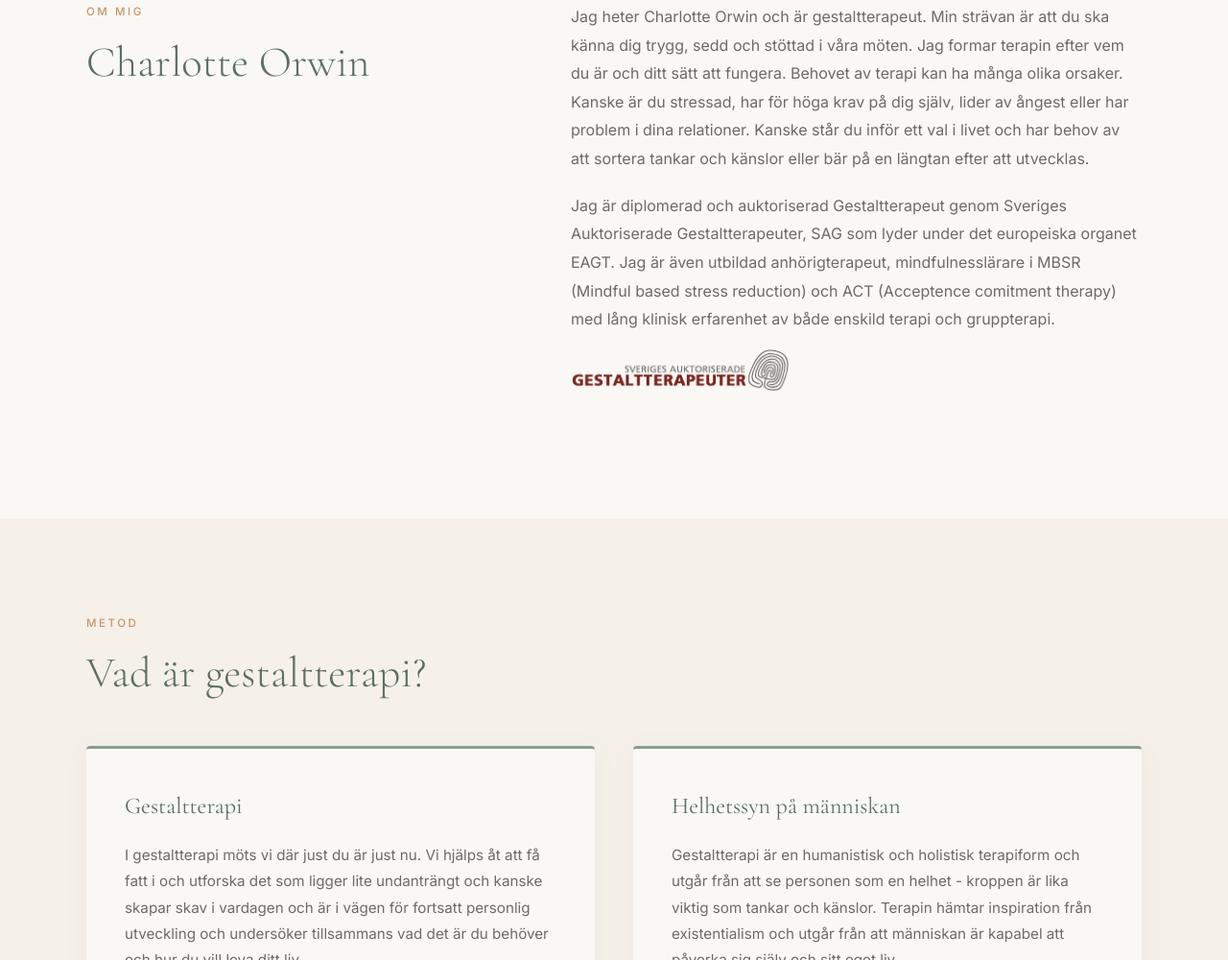
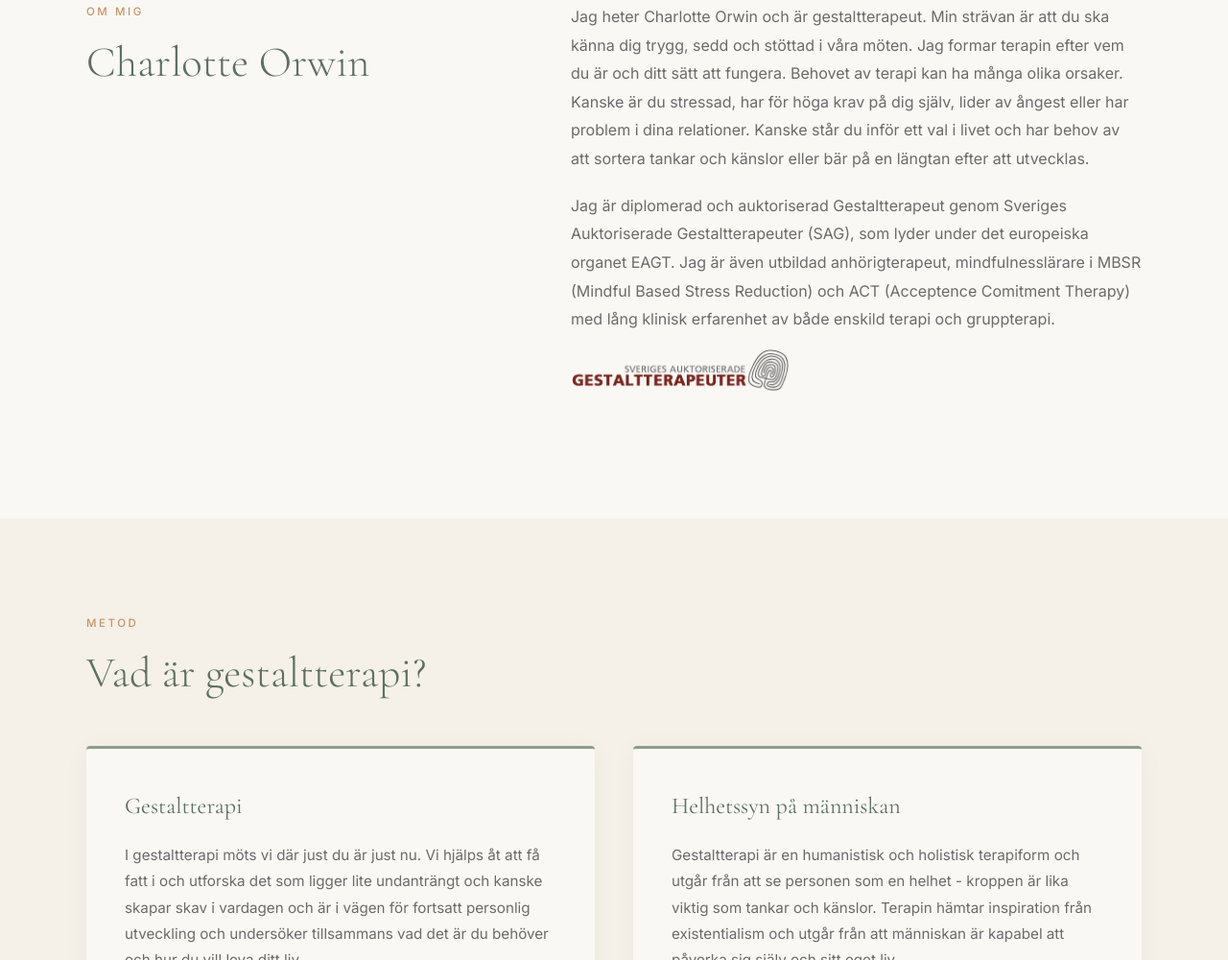
Before and after one commit to doktordeo95/tryggarum, a plain HTML site: page index.html in a window 1280 px wide. Shown: the part 897-1897 px from the top of the page at 96% size. Drawn offline with nearby package versions, Linux system fonts and the light colour scheme.

Commit message:
Fix text formatting and minor typos in index.html

```diff
--- a/index.html
+++ b/index.html
@@ -218,7 +218,7 @@
       <div>
         <p style="color:var(--text-light);line-height:1.85;margin-bottom:1.2rem;">Jag heter Charlotte Orwin och är gestaltterapeut. Min strävan är att du ska känna dig trygg, sedd och stöttad i våra möten. Jag formar terapin efter vem du är och ditt sätt att fungera. Behovet av terapi kan ha många olika orsaker. Kanske är du stressad, har för höga krav på dig själv, lider av ångest eller har problem i dina relationer. Kanske står du inför ett val i livet och har behov av att sortera tankar och känslor eller bär på en längtan efter att utvecklas.</p>
 
-        <p style="color:var(--text-light);line-height:1.85;">Jag är diplomerad och auktoriserad Gestaltterapeut genom Sveriges Auktoriserade Gestaltterapeuter, SAG som lyder under det europeiska organet EAGT. Jag är även utbildad anhörigterapeut, mindfulnesslärare i MBSR (Mindful based stress reduction) och ACT (Acceptence comitment therapy) med lång klinisk erfarenhet av både enskild terapi och gruppterapi.</p>
+        <p style="color:var(--text-light);line-height:1.85;">Jag är diplomerad och auktoriserad Gestaltterapeut genom Sveriges Auktoriserade Gestaltterapeuter (SAG), som lyder under det europeiska organet EAGT. Jag är även utbildad anhörigterapeut, mindfulnesslärare i MBSR (Mindful Based Stress Reduction) och ACT (Acceptence Comitment Therapy) med lång klinisk erfarenhet av både enskild terapi och gruppterapi.</p>
         <img src="sag.webp" alt="Auktoriserad Gestaltterapeut SAG" style="height:44px;width:auto;margin:1rem 0 1.5rem 0;">
       </div>
     </div>
```
